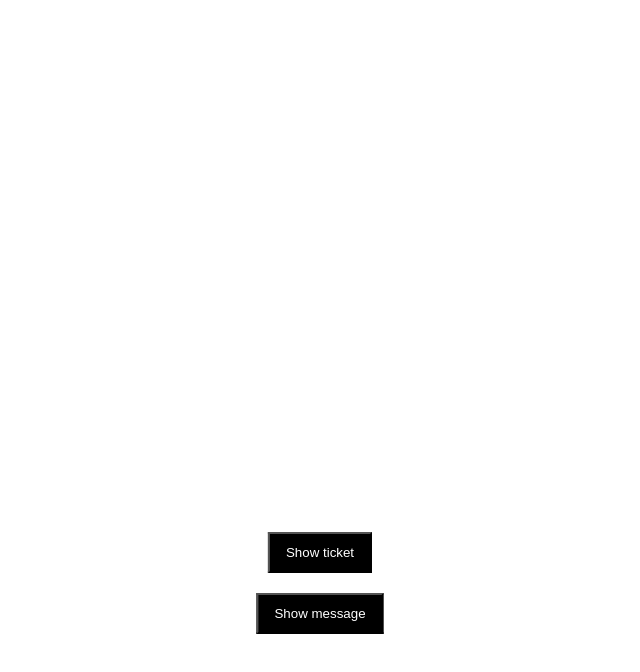
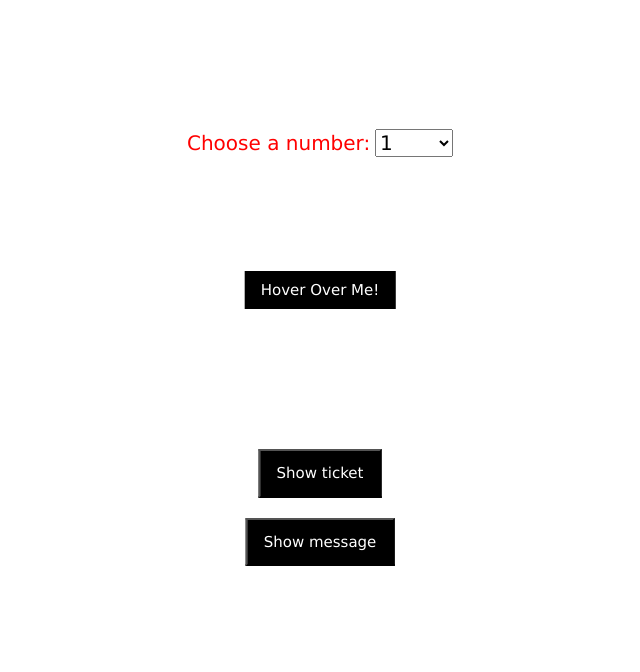
Before and after one commit to quangnien/sepBinh, a plain HTML site: page index.html in a window 1280 px wide. Shown: the whole page, without its empty margins (320-960 px from the left). Drawn offline with nearby package versions, Linux system fonts and the light colour scheme.

Commit message:
add combobox

```diff
--- a/assets/css/style.css
+++ b/assets/css/style.css
@@ -36,7 +36,7 @@ html {
 
 #container-buy-ticket {
     /* height: 10px; */
-    margin-top: 40%;
+    margin-top: 10%;
 }
 
 .place-buy-btn {
--- a/index.html
+++ b/index.html
@@ -10,12 +10,37 @@
 
     <link rel="stylesheet" href="./assets/fonts/themify-icons-font/themify-icons/themify-icons.css">
 
+    <link rel="stylesheet" href="https://www.w3schools.com/w3css/4/w3.css">
 </head>
 <body>
     <div id="container-buy-ticket">
+
+        <div style="margin-left: 50%;transform: translateX(-50%);margin-bottom: 90px;display: inline-block;">
+            <label style="font-size: 20px; color: red;" for="cars">Choose a number:</label>
+            <select name="cars" id="cars" style="font-size: 20px;min-width: 78px;">
+                <option style="color: green; background: gray;" value="volvo">1</option>
+                <option style="color: blue; background: gray;" value="saab">2</option>
+                <option style="color: yellow; background: gray;" value="opel">3</option>
+                <option style="color: pink;background: gray;" value="audi">4</option>
+            </select>
+            <br><br>
+        </div>
+
+        <div class="w3-container" style="margin-left: 50%;transform: translateX(-50%);margin-bottom: 120px;display: inline-block;">
+            <div class="w3-dropdown-hover">
+              <button class="w3-button w3-black">Hover Over Me!</button>
+              <div class="w3-dropdown-content w3-bar-block w3-border">
+                <a href="#" class="w3-bar-item w3-button">Link 1</a>
+                <a href="#" class="w3-bar-item w3-button">Link 2</a>
+                <a href="#" class="w3-bar-item w3-button">Link 3</a>
+              </div>
+            </div>
+        </div>
+
         <button class="place-buy-btn js-buy-ticket">Show ticket</button>
 
         <button class="place-buy-btn js-show-message">Show message</button>
+
     </div>
 
     <div class="modal js-modal">
```
